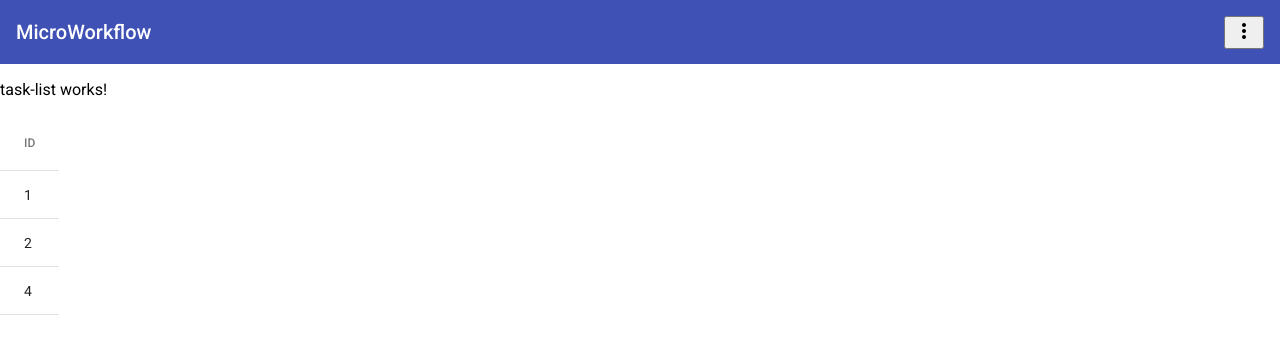
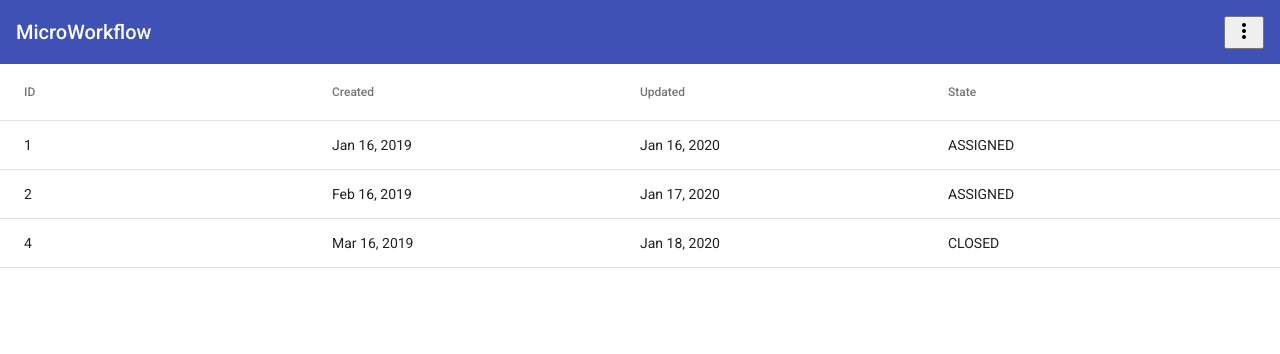
Before and after one commit to jonsweetbb/MicroWorkflow, an Angular app in the folder micro-workflow-view/: page / in a window 1280 px wide. Shown: the top 354 px of the page. Built offline with nearby package versions, Linux system fonts and the light colour scheme.

Commit message:
Static table data with felx layout

```diff
--- a/micro-workflow-view/src/app/task-list/task-list.component.html
+++ b/micro-workflow-view/src/app/task-list/task-list.component.html
@@ -1,9 +1,27 @@
-<p>task-list works!</p>
-<table mat-table [dataSource]="tasks">
-  <ng-container matColumnDef="taskId">
-    <th mat-header-cell *matHeaderCellDef> ID </th>
-    <td mat-cell *matCellDef="let task"> {{task.id}} </td>
-  </ng-container>
-  <tr mat-header-row *matHeaderRowDef="displayedColumns"></tr>
-  <tr mat-row *matRowDef="let row; columns: displayedColumns;"></tr>
-</table>
+<div fxFlexAlign="stretch">
+  <mat-table [dataSource]="tasks">
+
+    <ng-container matColumnDef="taskId">
+      <mat-header-cell *matHeaderCellDef> ID </mat-header-cell>
+      <mat-cell *matCellDef="let task"> {{task.id}} </mat-cell>
+    </ng-container>
+
+    <ng-container matColumnDef="createdOn">
+      <mat-header-cell *matHeaderCellDef> Created </mat-header-cell>
+      <mat-cell *matCellDef="let task"> {{ task.createdOn | date }} </mat-cell>
+    </ng-container>
+
+    <ng-container matColumnDef="lastUpdatedOn">
+      <mat-header-cell *matHeaderCellDef> Updated </mat-header-cell>
+      <mat-cell *matCellDef="let task"> {{ task.lastUpdatedOn | date }} </mat-cell>
+    </ng-container>
+
+    <ng-container matColumnDef="state">
+      <mat-header-cell *matHeaderCellDef> State </mat-header-cell>
+      <mat-cell *matCellDef="let task"> {{task.state}} </mat-cell>
+    </ng-container>
+
+    <mat-header-row *matHeaderRowDef="displayedColumns"></mat-header-row>
+    <mat-row *matRowDef="let row; columns: displayedColumns;"></mat-row>
+  </mat-table>
+</div>
--- a/micro-workflow-view/src/app/task-list/task-list.component.ts
+++ b/micro-workflow-view/src/app/task-list/task-list.component.ts
@@ -2,12 +2,15 @@ import { Component, OnInit } from '@angular/core';
 
 export interface Task {
   id: string;
+  createdOn: Date;
+  lastUpdatedOn: Date;
+  state: string
 }
 
 const TASKS: Task[] =[
-  {id: "1"},
-  {id: "2"},
-  {id: "4"},
+  {id: "1", createdOn: new Date("2019-01-16"), lastUpdatedOn: new Date("2020-01-16"), state: "ASSIGNED"},
+  {id: "2", createdOn: new Date("2019-02-16"), lastUpdatedOn: new Date("2020-01-17"), state: "ASSIGNED"},
+  {id: "4", createdOn: new Date("2019-03-16"), lastUpdatedOn: new Date("2020-01-18"), state: "CLOSED"},
 ];
 
 @Component({
@@ -16,7 +19,7 @@ const TASKS: Task[] =[
   styleUrls: ['./task-list.component.css']
 })
 export class TaskListComponent implements OnInit {
-  displayedColumns: string[] = ['taskId'];
+  displayedColumns: string[] = ['taskId', 'createdOn', 'lastUpdatedOn', 'state'];
   tasks = TASKS;
 
   constructor() { }
```
